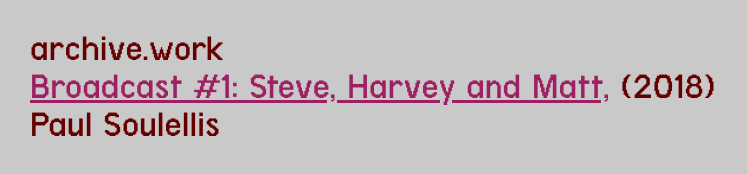
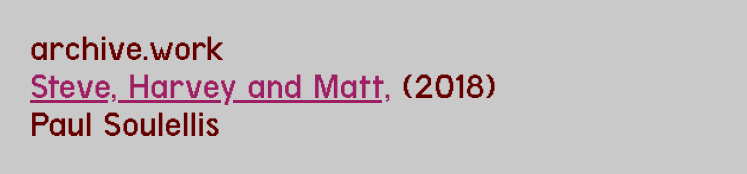
Before and after one commit to soulellis/archive.work, a plain HTML site: page index.html in a window 1280 px wide. Shown: the whole page, without its empty margins (0-747 px from the left). Drawn offline with Linux system fonts and the light colour scheme.

Commit message:
Update index.html

```diff
--- a/index.html
+++ b/index.html
@@ -8,7 +8,7 @@
 <body>
 	<div class="archive">
 		<h2>archive.work</h2>
-		<h2><a href="http://epa.archive.work">Broadcast #1: Steve, Harvey and Matt,</a> (2018)</h2>
+		<h2><a href="http://epa.archive.work">Steve, Harvey and Matt,</a> (2018)</h2>
 		<h2>Paul Soulellis</h2>
 	</div>
 </body>
```
